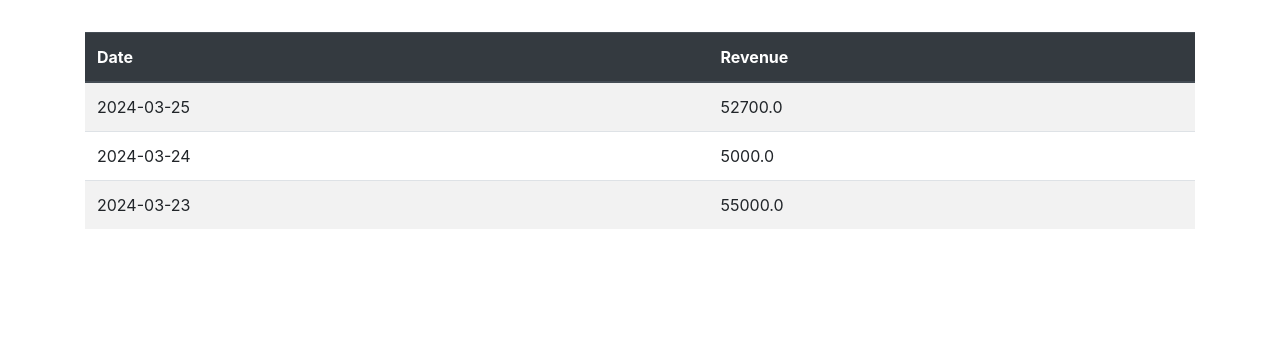
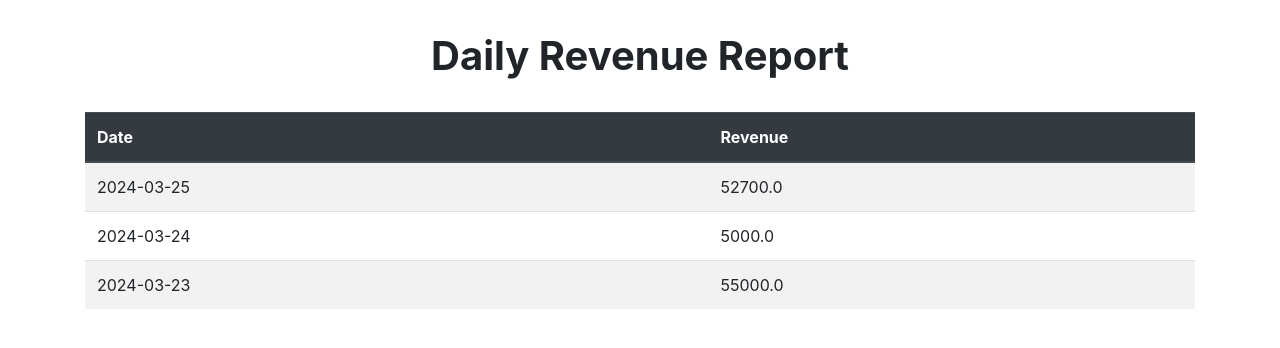
Before and after one commit to Rafid41/django_project-7_Task_Multi-vendor-E-Commerce_with_Rest_API, a Django app: page /daily_data/ in a window 1280 px wide. Shown: the part 56-404 px from the top of the page. Run offline with Django 4.2, Linux system fonts and the light colour scheme; a user stored in the database is signed in; data comes from the database, SQL or seed files in the repository; some libraries are stand-ins or nearby versions.

Commit message:
Some additional Updates

```diff
--- a/templates/App_Login/change_profile.html
+++ b/templates/App_Login/change_profile.html
@@ -3,7 +3,7 @@
 {% load crispy_forms_tags %}
 {% block title_block %} Profile {% endblock %}
 {% block body_block %}
-
+<center><h1><b>User Profile</b></h1></center>
 <form method="post">
     {{ form|crispy }} {% csrf_token %}
     <button type="submit" class="btn btn-warning btn-sm">Save</button>
--- a/templates/App_Shop/daily_data.html
+++ b/templates/App_Shop/daily_data.html
@@ -2,6 +2,8 @@
 {% extends 'base.html' %}
 {% load static %}
 {% block body_block %}
+    <br/>
+    <center><h1><b>Daily Revenue Report</b></h1></center>
     <br/>
     <table class="table table-striped">
         <thead class="thead-dark">
```
